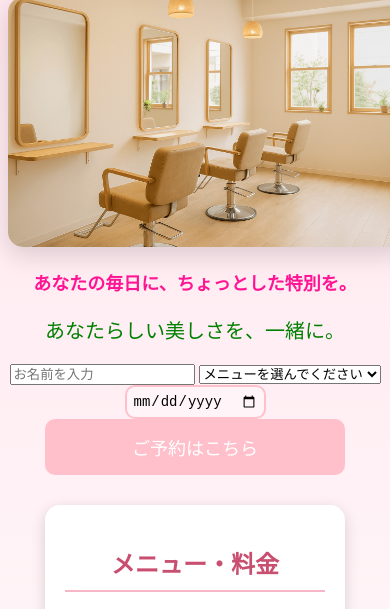
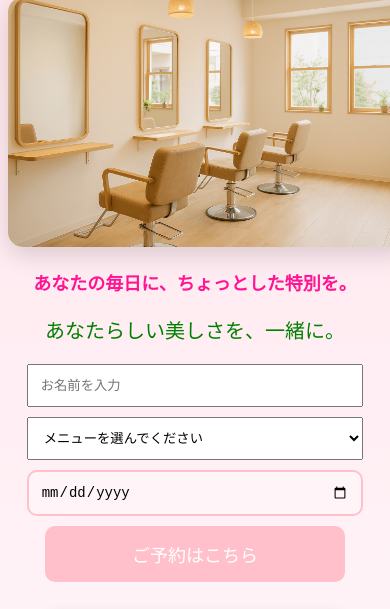
Before and after one commit to Preemie-studio/ichigo-salon, a plain HTML site: page index.html in a window 390 px wide. Shown: the part 158-767 px from the top of the page. Drawn offline with Linux system fonts and the light colour scheme.

Commit message:
Add files via upload

```diff
--- a/index.html
+++ b/index.html
@@ -135,6 +135,23 @@ p {
   font-size: 14px;
   font-weight: bold;
 }
+@media (max-width: 600px) {
+  #customerName,
+  #menuSelect,
+  #reserveDate {
+    display: block;
+    width: 90%;
+    max-width: 350px;
+    margin: 10px auto;
+    padding: 12px;
+    #message {
+  font-size: 14px;
+  line-height: 1.8;
+  max-width: 90%;
+  margin: 15px auto;
+}
+  }
+}
 </style>
 </head>
 <body>
```
